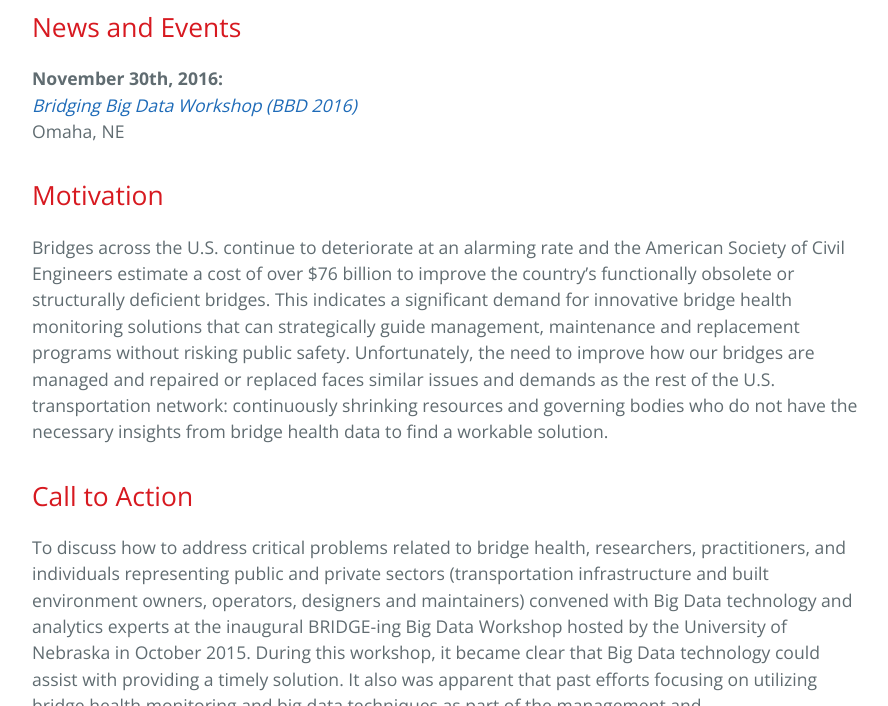
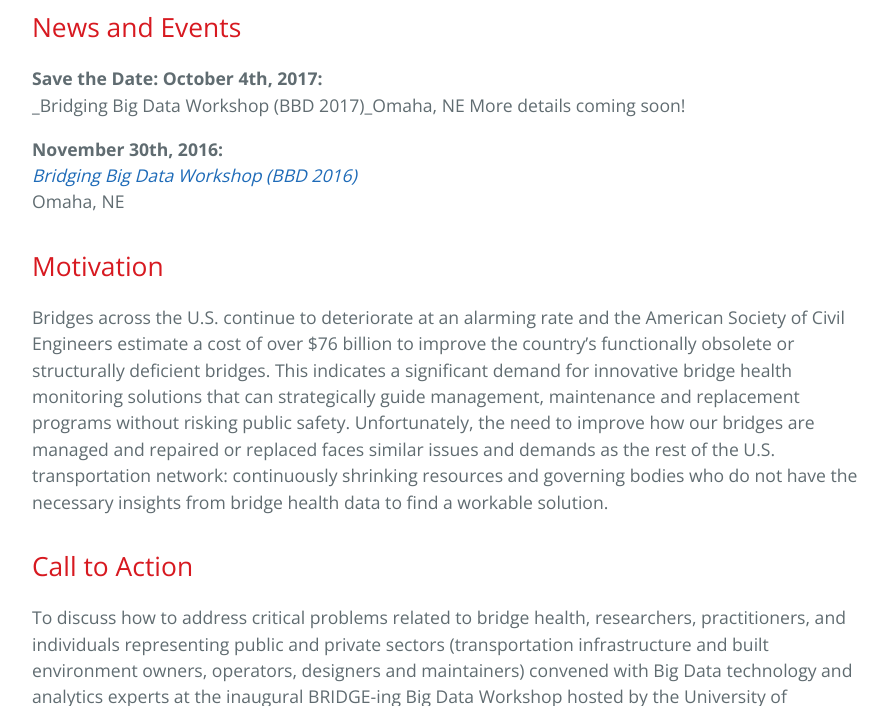
Before and after one commit to BridgingBigData/BridgingBigData.github.io, a Jekyll site: the page built from index.md, in a window 1280 px wide and 900 px high, scrolled down 661 px, cut to the strip 194-900 px from the top of the window. Shown: the whole strip, without its empty margins (192-1080 px from the left). Built offline with Jekyll 4.4.1, drawn with Linux system fonts in a browser that asks for light colours.

Commit message:
Update index.md

```diff
--- a/index.md
+++ b/index.md
@@ -9,6 +9,11 @@
 Project Title: [BD Spokes: PLANNING: MIDWEST: Big Data Innovations for Bridge Health](http://nsf.gov/awardsearch/showAward?AWD_ID=1636805&HistoricalAwards=false)
 
 ## News and Events
+
+**Save the Date: October 4th, 2017:**
+_Bridging Big Data Workshop (BBD 2017)_Omaha, NE
+More details coming soon!
+
 **November 30th, 2016:**
 _[Bridging Big Data Workshop (BBD 2016)](https://bridgingbigdata.github.io/pages/bbd2016.html)_
 Omaha, NE
```
